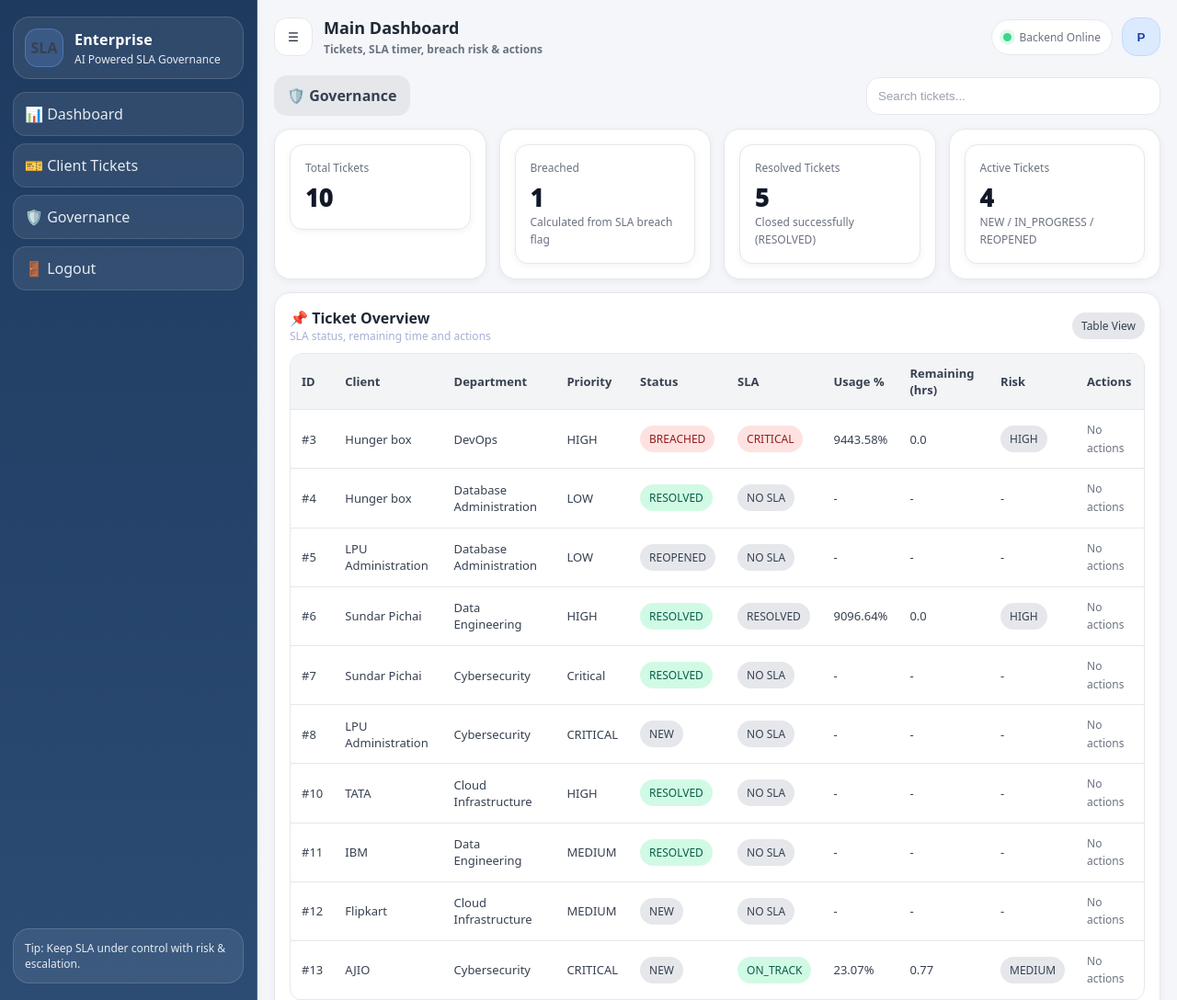
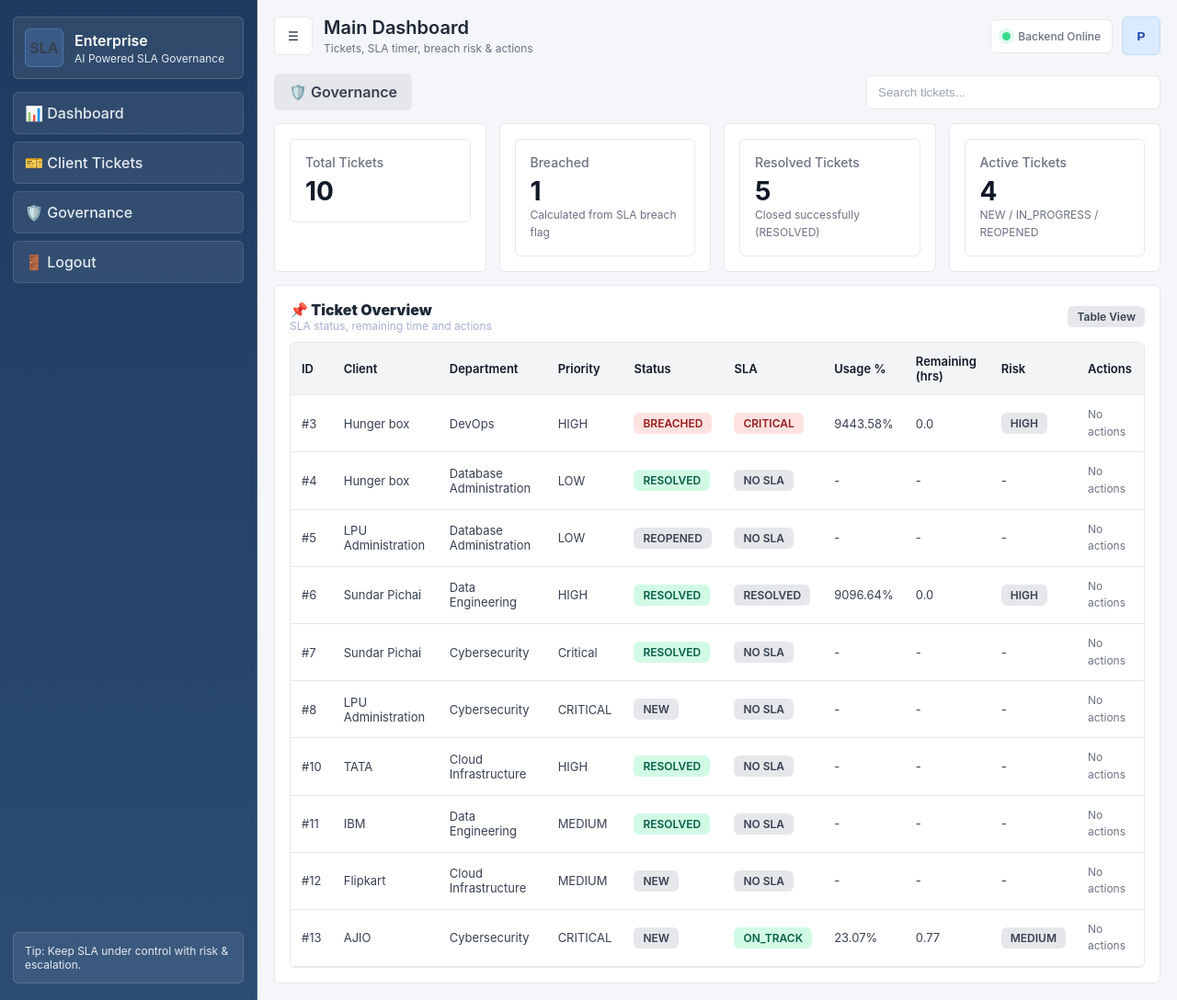
Before and after one commit to prakashredddy-26/sla_enterprise, a Django app: page / in a window 1280 px wide. Shown: the whole page at 92% size. Run offline with Django 5.2, Linux system fonts and the light colour scheme; a user stored in the database is signed in; data comes from the database, SQL or seed files in the repository; both versions use the stored data as it was after the commit.

Commit message:
About to complete

```diff
--- a/sla_platform/core/static/core/css/styles.css
+++ b/sla_platform/core/static/core/css/styles.css
@@ -9,8 +9,8 @@
   --text:#e8ecff;
   --muted:#a7b0d6;
   --border:rgba(255,255,255,.08);
-  --shadow: 0 10px 30px rgba(0,0,0,.35);
-  --radius:18px;
+  --shadow: 0 1px 2px rgba(0,0,0,.05);
+  --radius:6px;
   --primary:#6ea8fe;
   --ok:#39d98a;
   --warn:#ffd166;
@@ -19,6 +19,9 @@
 
 *{ box-sizing:border-box; }
 html,body{ height:100%; }
+
+/* Global Typography */
+body{ font-family: "Inter", "Segoe UI", Roboto, Arial, sans-serif !important; }
 
 /* ✅ DEFAULT: Dark dashboard theme (Engineer/Admin/Main Dashboard) */
 body{
@@ -59,21 +62,21 @@ code{ background: rgba(255,255,255,.07); padding:2px 6px; border-radius:8px; bor
   align-items:center;
   padding:12px;
   border:1px solid var(--border);
-  border-radius: var(--radius);
+  border-radius: 6px;
   background: rgba(17,28,58,.55);
-  box-shadow: var(--shadow);
+  box-shadow: none;
 }
 
 .brand-logo{
   width:42px; height:42px;
-  border-radius:14px;
+  border-radius:6px;
   display:grid; place-items:center;
-  font-weight:900;
+  font-weight:700;
   background: rgba(110,168,254,.18);
   border:1px solid rgba(110,168,254,.35);
 }
 
-.brand-title{ font-weight:900; letter-spacing:.2px; }
+.brand-title{ font-weight:600; letter-spacing:0; }
 .brand-sub{ color:var(--muted); font-size:12px; margin-top:2px; }
 
 .nav{ display:flex; flex-direction:column; gap:8px; }
@@ -81,10 +84,11 @@ code{ background: rgba(255,255,255,.07); padding:2px 6px; border-radius:8px; bor
 .nav-item{
   display:flex; align-items:center; gap:10px;
   padding:12px 12px;
-  border-radius: 14px;
+  border-radius: 6px;
   text-decoration:none;
   border:1px solid transparent;
   background: rgba(17,28,58,.30);
+  font-weight: 500;
 }
 .nav-item:hover{
   border-color: var(--border);
@@ -122,7 +126,7 @@ code{ background: rgba(255,255,255,.07); padding:2px 6px; border-radius:8px; bor
 
 .icon-btn{
   width:42px; height:42px;
-  border-radius: 14px;
+  border-radius: 6px;
   border:1px solid var(--border);
   background: rgba(17,28,58,.55);
   color:var(--text);
@@ -130,7 +134,7 @@ code{ background: rgba(255,255,255,.07); padding:2px 6px; border-radius:8px; bor
 }
 .icon-btn:hover{ background: rgba(17,28,58,.75); }
 
-.page-title{ font-weight:900; font-size:18px; }
+.page-title{ font-weight:600; font-size:20px; }
 .page-subtitle{ color:var(--muted); font-size:12px; margin-top:3px; }
 
 .top-right{ display:flex; align-items:center; gap:10px; }
@@ -153,9 +157,9 @@ code{ background: rgba(255,255,255,.07); padding:2px 6px; border-radius:8px; bor
 
 .avatar{
   width:42px; height:42px;
-  border-radius: 16px;
+  border-radius: 6px;
   display:grid; place-items:center;
-  font-weight:900;
+  font-weight:700;
   border:1px solid var(--border);
   background: rgba(110,168,254,.12);
 }
@@ -171,10 +175,10 @@ code{ background: rgba(255,255,255,.07); padding:2px 6px; border-radius:8px; bor
 .content{ padding: 10px 18px 18px; overflow:auto; }
 
 .card{
-  border-radius: var(--radius);
+  border-radius: 6px;
   border: 1px solid var(--border);
   background: rgba(15,26,56,.55);
-  box-shadow: var(--shadow);
+  box-shadow: none;
   padding: 16px;
 }
 
@@ -190,10 +194,11 @@ code{ background: rgba(255,255,255,.07); padding:2px 6px; border-radius:8px; bor
   display:inline-flex;
   align-items:center;
   gap:6px;
-  padding:6px 10px;
-  border-radius:999px;
+  padding:4px 10px;
+  border-radius:6px;
   font-size:12px;
-  border:1px solid var(--border);
+  font-weight:600;
+  border:none;
 }
 .badge.ok{ background: #D1FAE5 !important; color: #065F46 !important; border: none !important; }
 .badge.warn{ background: #FEF3C7 !important; color: #92400E !important; border: none !important; }
@@ -202,7 +207,7 @@ code{ background: rgba(255,255,255,.07); padding:2px 6px; border-radius:8px; bor
 .badge.within-sla{ background: #DBEAFE !important; color: #1E40AF !important; border: none !important; }
 
 /* Tables */
-.table-wrap{ overflow:auto; border-radius:14px; border:1px solid var(--border); }
+.table-wrap{ overflow:auto; border-radius:6px; border:1px solid var(--border); }
 .table{ width:100%; border-collapse: collapse; min-width: 860px; }
 .table th, .table td{
   padding:12px 12px;
@@ -210,35 +215,36 @@ code{ background: rgba(255,255,255,.07); padding:2px 6px; border-radius:8px; bor
   text-align:left;
   font-size: 13px;
 }
-.table th{ color: var(--muted); font-weight:800; background: rgba(17,28,58,.35); position: sticky; top:0; }
-.table tr:hover td{ background: rgba(110,168,254,.06); }
+.table th{ color: #111827; font-weight:600; background: #F3F4F6; position: sticky; top:0; }
+.table tr:hover td{ background: #F9FAFB; }
 
 /* Forms */
 .input, .select, .textarea{
   width:100%;
-  border-radius: 14px;
+  border-radius: 6px;
   border:1px solid var(--border);
   background: rgba(17,28,58,.35);
   color: var(--text);
-  padding: 12px 12px;
+  padding: 10px 12px;
   outline:none;
+  font-weight: 400;
 }
 .textarea{ min-height: 120px; resize: vertical; }
-.label{ color: var(--muted); font-size:12px; margin-bottom: 6px; display:block; }
+.label{ color: var(--muted); font-size:12px; margin-bottom: 6px; display:block; font-weight:500; }
 
 .btn{
   display:inline-flex;
   align-items:center;
   justify-content:center;
   gap:8px;
-  padding: 11px 14px;
-  border-radius: 14px;
-  border:1px solid rgba(110,168,254,.35);
+  padding: 10px 16px;
+  border-radius: 6px;
+  border:none;
   background: rgba(110,168,254,.16);
   color: var(--text);
   cursor:pointer;
   text-decoration:none;
-  font-weight:800;
+  font-weight:600;
 }
 .btn:hover{ background: rgba(110,168,254,.24); }
 .btn.secondary{
@@ -250,14 +256,15 @@ code{ background: rgba(255,255,255,.07); padding:2px 6px; border-radius:8px; bor
 .flex{ display:flex; gap:12px; flex-wrap:wrap; }
 .flex-between{ display:flex; justify-content:space-between; align-items:center; gap:12px; flex-wrap:wrap; }
 
-.kpi .value{ font-size:26px; font-weight:950; }
-.kpi{ padding: 16px; border-radius: 14px; background: #FFFFFF; border: 1px solid #E5E7EB; box-shadow: 0 2px 8px rgba(0,0,0,0.05); }
+.kpi .value{ font-size:28px; font-weight:700; }
+.kpi{ padding: 16px; border-radius: 6px; background: #FFFFFF; border: 1px solid #E5E7EB; box-shadow: none; }
 .kpi .value{ color: #111827; }
+.kpi .label{ font-size: 14px; color: #6B7280; font-weight: 500; }
 .kpi.breached{ background: linear-gradient(135deg, #EF4444, #DC2626); border: none; color: #FFFFFF; }
 .kpi.breached .value{ color: #FFFFFF; }
-.kpi.breached .label{ color: #FFFFFF !important; margin: 0; }
+.kpi.breached .label{ color: #FFFFFF !important; margin: 0; font-weight: 600; }
 
-.small{ font-size:12px; color:var(--muted); line-height:1.55; }
+.small{ font-size:12px; color:var(--muted); line-height:1.55; font-weight: 400; }
 
 /* =========================================================
    RESPONSIVE: Mobile sidebar slide
@@ -839,22 +896,25 @@ body.app-theme-light .main{ background: transparent; }
 body.app-theme-light .sidebar{
   background: linear-gradient(180deg, #1E3A5F 0%, #2C4C74 100%) !important;
   border-right: 1px solid rgba(255,255,255,.15) !important;
-  box-shadow: 0 2px 8px rgba(0,0,0,0.05) !important;
+  box-shadow: none !important;
 }
 
 body.app-theme-light .brand{
   background: rgba(255,255,255,.08) !important;
   border: 1px solid rgba(255,255,255,.15) !important;
   box-shadow: none !important;
+  border-radius: 6px !important;
 }
 
-body.app-theme-light .brand-title{ color: #FFFFFF !important; }
-body.app-theme-light .brand-sub{ color: #E5EAF1 !important; }
+body.app-theme-light .brand-title{ color: #FFFFFF !important; font-weight: 600 !important; }
+body.app-theme-light .brand-sub{ color: #E5EAF1 !important; font-weight: 400 !important; }
 
 body.app-theme-light .nav-item{
   background: rgba(255,255,255,.08) !important;
   border: 1px solid rgba(255,255,255,.12) !important;
   color: #E5EAF1 !important;
+  border-radius: 6px !important;
+  font-weight: 500 !important;
 }
 body.app-theme-light .nav-item:hover{
   background: rgba(255,255,255,0.08) !important;
@@ -875,21 +935,25 @@ body.app-theme-light .icon-btn{
   background: #FFFFFF !important;
   border: 1px solid #E5E7EB !important;
   color: #1F2937 !important;
+  border-radius: 6px !important;
 }
-body.app-theme-light .page-title{ color: #1F2937 !important; }
-body.app-theme-light .page-subtitle{ color: #6B7280 !important; }
+body.app-theme-light .page-title{ color: #1F2937 !important; font-weight: 600 !important; }
+body.app-theme-light .page-subtitle{ color: #6B7280 !important; font-weight: 400 !important; }
 
 body.app-theme-light .chip{
   background: #FFFFFF !important;
   border: 1px solid #E5E7EB !important;
   color: #6B7280 !important;
+  border-radius: 6px !important;
+  font-weight: 500 !important;
 }
 
 /* Cards white + clean */
 body.app-theme-light .card{
   background: #FFFFFF !important;
   border: 1px solid #E5E7EB !important;
-  box-shadow: 0 2px 8px rgba(0,0,0,0.05) !important;
+  box-shadow: none !important;
+  border-radius: 6px !important;
   color: #1F2937 !important;
 }
 body.app-theme-light .small{ color: #6B7280 !important; }
@@ -899,10 +963,12 @@ body.app-theme-light .label{ color: #6B7280 !important; }
 body.app-theme-light .table-wrap{
   border: 1px solid #E5E7EB !important;
   background: #FFFFFF !important;
+  border-radius: 6px !important;
 }
 body.app-theme-light .table th{
   background: #F3F4F6 !important;
-  color: #374151 !important;
+  color: #111827 !important;
+  font-weight: 600 !important;
   border-bottom: 1px solid #E5E7EB !important;
 }
 body.app-theme-light .table td{
@@ -918,6 +984,8 @@ body.app-theme-light .textarea{
   background: #FFFFFF !important;
   border: 1px solid #E5E7EB !important;
   color: #1F2937 !important;
+  border-radius: 6px !important;
+  font-weight: 400 !important;
 }
 body.app-theme-light .input::placeholder{
   color: #9CA3AF !important;
@@ -928,6 +996,8 @@ body.app-theme-light .btn{
   border: none !important;
   background: #2563EB !important;
   color: #FFFFFF !important;
+  border-radius: 6px !important;
+  font-weight: 600 !important;
 }
 body.app-theme-light .btn:hover{
   background: #1D4ED8 !important;
@@ -936,6 +1006,8 @@ body.app-theme-light .btn.secondary{
   background: #E5E7EB !important;
   border: none !important;
   color: #374151 !important;
+  border-radius: 6px !important;
+  font-weight: 600 !important;
 }
 body.app-theme-light .btn.secondary:hover{
   background: #D1D5DB !important;
@@ -954,6 +1028,8 @@ body.app-theme-light .avatar{
   background: #DBEAFE !important;
   border: 1px solid #BFDBFE !important;
   color: #1E40AF !important;
+  border-radius: 6px !important;
+  font-weight: 700 !important;
 }
 
 /* Profile menu */
@@ -1029,13 +1105,18 @@ body.app-theme-light .badge.within-sla{
 body.app-theme-light .kpi{
   background: #FFFFFF !important;
   border: 1px solid #E5E7EB !important;
-  box-shadow: 0 2px 8px rgba(0,0,0,0.05) !important;
+  box-shadow: none !important;
+  border-radius: 6px !important;
 }
 body.app-theme-light .kpi .value{
   color: #111827 !important;
+  font-size: 28px !important;
+  font-weight: 700 !important;
 }
 body.app-theme-light .kpi .label{
   color: #6B7280 !important;
+  font-size: 14px !important;
+  font-weight: 500 !important;
 }
 body.app-theme-light .kpi.breached{
   background: linear-gradient(135deg, #EF4444, #DC2626) !important;
@@ -1047,4 +1128,68 @@ body.app-theme-light .kpi.breached .value{
 }
 body.app-theme-light .kpi.breached .label{
   color: #FFFFFF !important;
+  font-weight: 600 !important;
 }
+
+/* =========================================================
+   PAGE-SCOPED TYPOGRAPHY — Home (dashboard) and Login pages ONLY
+   - Strictly change font-weights and colors for headings, subtitles,
+     labels, inputs, buttons and small text on those pages.
+   - Scoped by `.home-page` (dashboard wrapper) and `.auth-page` (login body)
+   - No layout, spacing or structural changes.
+   ========================================================= */
+
+.auth-page h1, .home-page h1,
+.auth-page h2, .home-page h2,
+.auth-page h3, .home-page h3 {
+  font-weight: 600 !important;
+}
+
+.auth-page .hero-sub,
+.home-page .page-subtitle,
+.home-page .section-sub,
+.auth-page .section-sub,
+.auth-page .hero-sub {
+  font-weight: 400 !important;
+  color: #4B5563 !important;
+}
+
+.auth-page label > span,
+.home-page .label,
+.home-page label > span {
+  font-weight: 500 !important;
+}
+
+.auth-page input,
+.home-page input,
+.auth-page .input,
+.home-page .input,
+.auth-page textarea,
+.home-page textarea {
+  font-weight: 400 !important;
+}
+
+.auth-page button,
+.home-page button,
+.auth-page .btn,
+.home-page .btn,
+.auth-page .solid-btn,
+.home-page .solid-btn {
+  font-weight: 500 !important;
+}
+
+.auth-page p,
+.home-page p,
+.auth-page .small,
+.home-page .small {
+  font-weight: 400 !important; /* remove bold from paragraphs & small captions */
+}
+
+/* Placeholders: ensure light-weight placeholder text on these pages */
+.auth-page input::placeholder,
+.home-page input::placeholder {
+  font-weight: 400 !important;
+  color: #9CA3AF !important;
+}
+
+/* Keep strong/em elements as-is (allow emphasis), do not change sizes or spacing */
--- a/sla_platform/core/templates/dashboard.html
+++ b/sla_platform/core/templates/dashboard.html
@@ -4,6 +4,8 @@
 {% block page_subtitle %}Tickets, SLA timer, breach risk & actions{% endblock %}
 
 {% block content %}
+
+<div class="home-page">
 
 <div class="flex-between">
   <div class="flex">
@@ -173,3 +175,5 @@
 </div>
 
 {% endblock %}
+
+</div>
```
Also changed, not shown: other parts of sla_platform/core/static/core/css/styles.css (+74 -22 lines), sla_platform/db.sqlite3.
